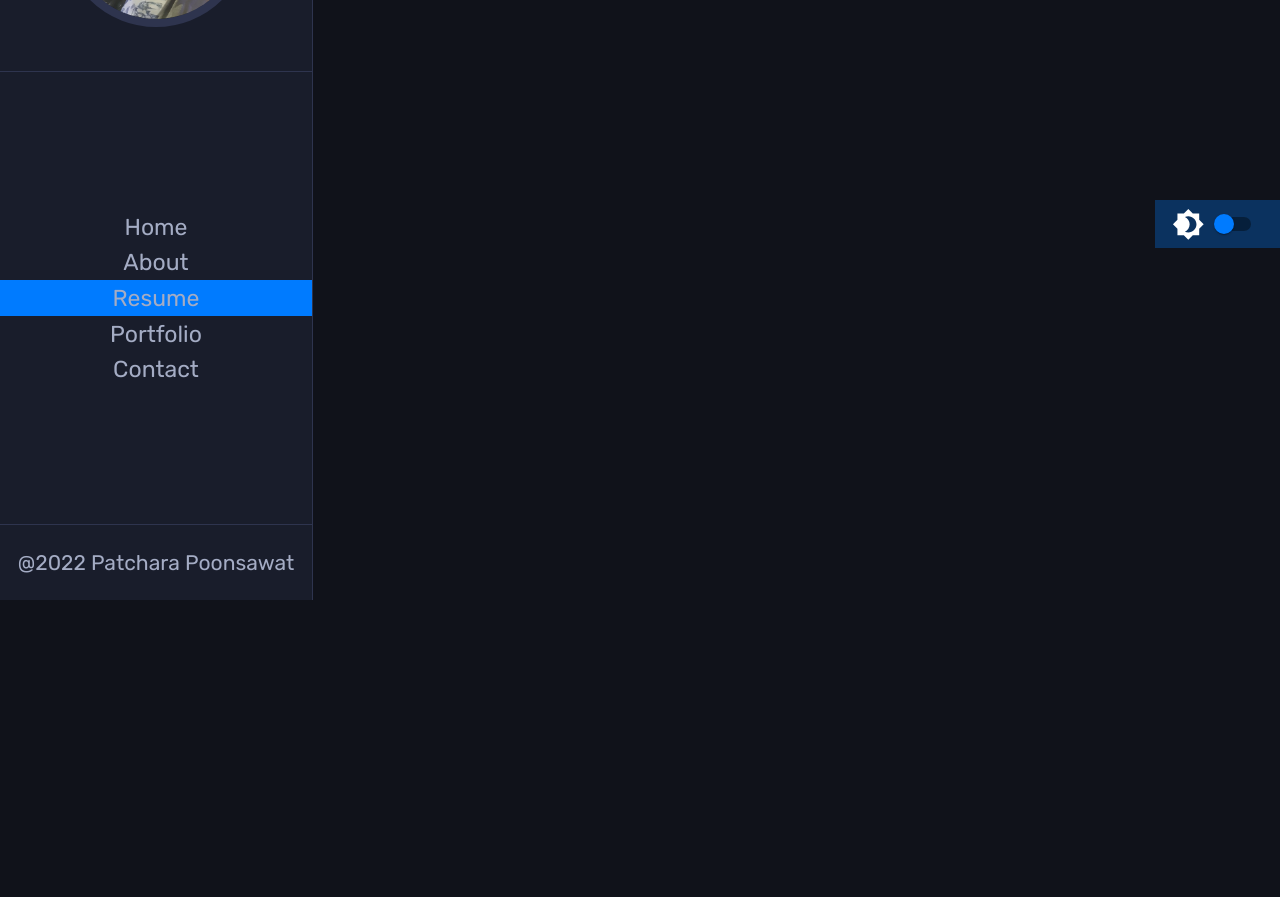
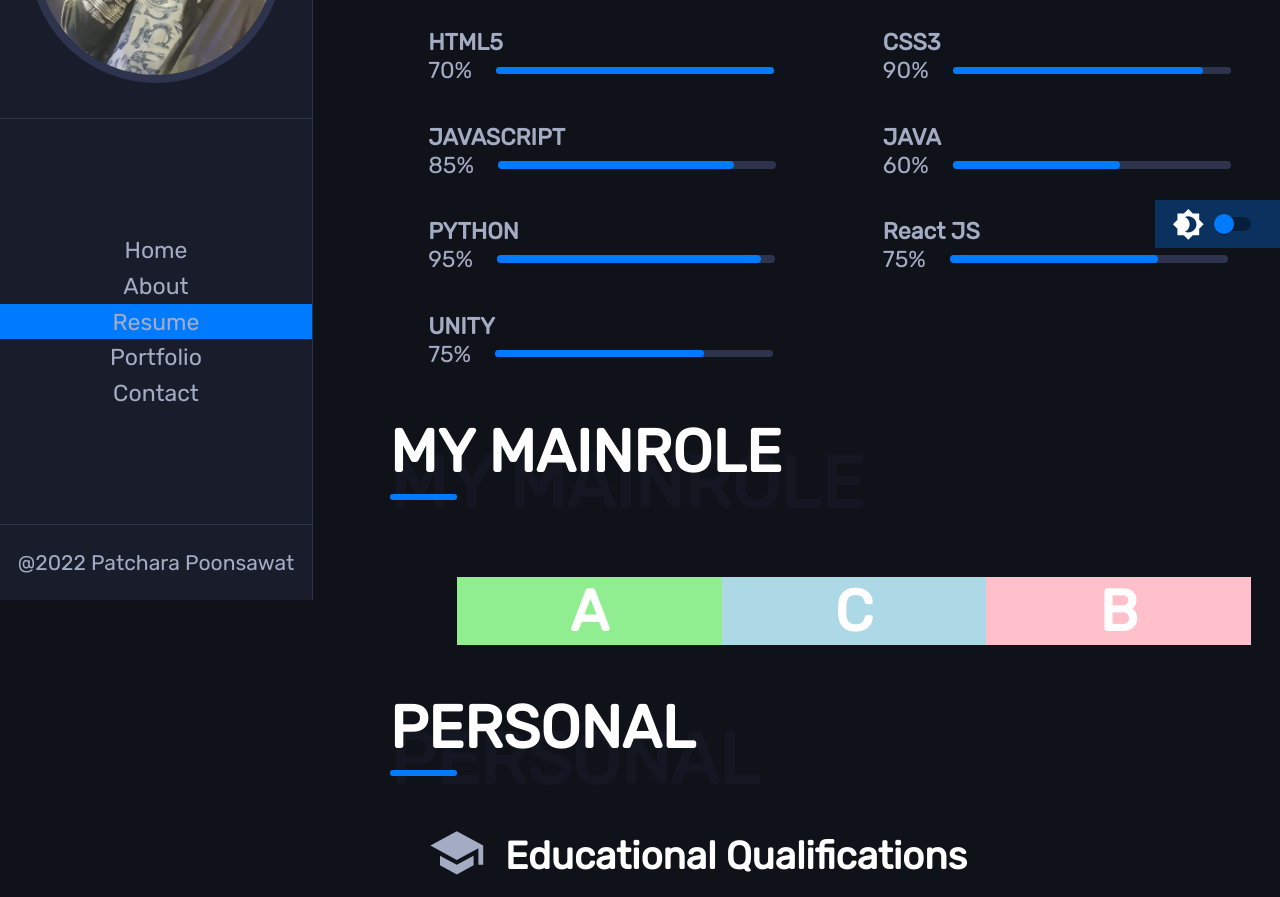
Before and after one commit to ittsty/ReactFinalProject, a React (Create React App) app: page /resume in a window 1280 px wide. Shown: the part 200-1097 px from the top of the page. Before the commit the page ends 800 px from the top, so only its background shows below. Built offline with nearby package versions, Linux system fonts and the light colour scheme.

Commit message:
ResumePage

```diff
--- a/src/App.js
+++ b/src/App.js
@@ -7,6 +7,7 @@ import { IconButton } from '@material-ui/core/';
 import { useState,useEffect} from "react";
 import HomePage from "./Pages/HomePage";
 import AboutPage from "./Pages/AboutPage";
+import ResumePage from "./Pages/ResumePage";
 
 function App() {
 
@@ -50,6 +51,7 @@ function App() {
           <Switching>
             <Route path='/' exact><HomePage/></Route>
             <Route path='/about'><AboutPage/></Route>
+            <Route path='/resume'><ResumePage/></Route>
           </Switching>
       </MainContentStyle>
     </div>
--- a/src/Components/Navigation.js
+++ b/src/Components/Navigation.js
@@ -37,9 +37,9 @@ const NavigationStyled = styled.nav`
         width: 100%;
         border-bottom: 1px solid var(--border-color);
         text-align: center;
-        padding: 2rem;
+        padding: 1.5rem;
         img{
-            width: 80%;
+            width: 100%;
             border-radius: 50%;
             border: 8px solid var(--border-color);
 
--- /dev/null
+++ b/src/Components/ProgressBar.js
@@ -0,0 +1,43 @@
+import React from 'react'
+import styled from 'styled-components';
+
+function ProgressBar({title, width, text}) {
+    return (
+        <ProgressBarStyled>
+            <h6>{title}</h6>
+            <div className="progress-bar">
+                <p>{text}</p>
+                <div className="progress">
+                    <span style={{width: width}}></span>
+                </div>
+            </div>
+        </ProgressBarStyled>
+    )
+}
+
+const ProgressBarStyled = styled.div`
+    .progress-bar{
+        display: flex;
+        align-items: center;
+        p{
+            padding-right: 1.25rem;
+        }
+        .progress{
+            position: relative;
+            width: 70%;
+            height: .4rem;
+            background-color: var(--border-color);
+            border-radius: 15px;
+            span{
+                position: absolute;
+                left: 0;
+                bottom: 0;
+                height: 100%;
+                background-color: var(--primary-color);
+                border-radius: inherit;
+            }
+        }
+    }
+`;
+
+export default ProgressBar;
--- /dev/null
+++ b/src/Components/Resume-item.js
@@ -0,0 +1,71 @@
+import React from 'react'
+import styled from 'styled-components';
+
+function ResumeItem({year, title, subTitle, text}) {
+    return (
+        <ResumeItemStyled>
+            <div className="left-content">
+                <p>{year}</p>
+            </div>
+            <div className="right-content">
+                <h5>{title}</h5>
+                <h6>{subTitle}</h6>
+                <p>{text}</p>
+            </div>
+        </ResumeItemStyled>
+    )
+}
+
+const ResumeItemStyled = styled.div`
+    display: flex;
+    @media screen and (max-width: 421px){
+        p, h5, h6{
+            font-size: 80%;
+        }
+    }
+    &:not(:last-child){
+        padding-bottom: 3rem;
+    }
+    .left-content{
+        width: 20%;
+        padding-left: 20px;
+        position: relative;
+        &::before{
+            content: "";
+            position: absolute;
+            left: -10px;
+            top: 5px;
+            height: 15px;
+            width: 15px;
+            border-radius: 50%;
+            border: 2px solid var(--border-color);
+            background-color: var(--background-dark-color);
+        }
+        p{
+            display: inline-block;
+        }
+    }
+    .right-content{
+        padding-left: 5rem;
+        position: relative;
+        &::before{
+            content: "";
+            position: absolute;
+            left: 0;
+            top: 15px;
+            height: 2px;
+            width: 3rem;
+            background-color: var(--border-color);
+        }
+        h5{
+            color: var(--primary-color);
+            font-size: 2rem;
+            padding-bottom: .4rem;
+        }
+        h6{
+            padding-bottom: .6rem;
+            font-size: 1.5rem;
+        }
+    }
+`;
+export default ResumeItem;
--- /dev/null
+++ b/src/Components/SmallTitle.js
@@ -0,0 +1,28 @@
+import React from 'react'
+import styled from 'styled-components'
+
+function SmallTitle({icon, title}) {
+    return (
+        <SmallTitleStyled >
+            <p>{icon}</p>
+            <h3>{title}</h3>
+        </SmallTitleStyled >
+    )
+}
+
+const SmallTitleStyled = styled.div`
+    display: flex;
+    align-items: center;
+    p{
+        padding-right: 1rem;
+        svg{
+            font-size: 3rem;
+        }
+    }
+    h3{
+        color: var(--white-color);
+        font-size: 2rem;
+    }
+`;
+
+export default SmallTitle
--- a/src/Components/Title.js
+++ b/src/Components/Title.js
@@ -22,7 +22,7 @@ const TitleStyled = styled.div`
             content: "";
             position: absolute;
             bottom: 0;
-            width: 7.4rem;
+            width: 3.5rem;
             height: .33rem;
             background-color: var(--background-light-color-2);
             border-radius: 15px;
@@ -41,7 +41,7 @@ const TitleStyled = styled.div`
         span{
             font-weight: 900;
             color: rgba(25,29,43,.44);
-            font-size: 5rem;
+            font-size: 3.75rem;
             position: absolute;
             left: 0;
             top: 30%;
--- a/src/Pages/ResumePage.js
+++ b/src/Pages/ResumePage.js
@@ -1,9 +1,123 @@
 import React from 'react'
+import Title from '../Components/Title'
+import {MainLayout,InnerLayout} from '../styles/Layout'
+import styled from "styled-components";
+import ProgressBar from '../Components/ProgressBar'
+import SmallTitle from '../Components/SmallTitle';
+import ResumeItem from '../Components/Resume-item';
+import SchoolIcon from "@material-ui/icons/School"
 
 const ResumePage = () => {
+
+  const school = <SchoolIcon />
+
   return (
-    <div>ResumePage</div>
-  )
+
+    <MainLayout>
+      <InnerLayout>
+        {/* <Title title={"Resume"} span={"Resume"} /> */}
+        <SkillsStyled>
+          <Title title={"My Skills"} span={"my skills"} />
+          <InnerLayout>
+            <div className="skills">
+              <ProgressBar title={"HTML5"} width={"100%"} text={"70%"} />
+              <ProgressBar title={"CSS3"} width={"90%"} text={"90%"} />
+              <ProgressBar title={"JAVASCRIPT"} width={"85%"} text={"85%"} />
+              <ProgressBar title={"JAVA"} width={"60%"} text={"60%"} />
+              <ProgressBar title={"PYTHON"} width={"95%"} text={"95%"} />
+              <ProgressBar title={"React JS"} width={"75%"} text={"75%"} />
+              <ProgressBar title={"UNITY"} width={"75%"} text={"75%"} />
+            </div>
+          </InnerLayout>
+        </SkillsStyled>
+
+        <MainRoleStyle >
+          <Title title={"My MainRole"} span={"My MainRole"} />
+          <InnerLayout>
+            <div className='row'>
+                <div className="column green">
+                  <h1>A</h1>
+                </div>
+              <div className="column blue">
+                <h1>C</h1>
+              </div>
+              <div className="column red">
+                <h1>B</h1>
+              </div>
+            </div>
+
+          </InnerLayout>
+        </MainRoleStyle>
+
+        <ResumeStyled>
+        <Title title={"Personal"} span={"Personal"} />
+            <InnerLayout>
+                <div className="small-title u-small-title">
+                    <SmallTitle icon={school} title={"Educational Qualifications"} />
+                </div>
+                <div className="resume-content ">
+                    <ResumeItem
+                        year={'2019 - Present'}
+                        title={'Thai-Nichi Institute of Technology'}
+                        subTitle={"bachelor's degree"}
+                    />
+                    <ResumeItem
+                        year={'2016 - 2019'}
+                        title={'Bodindecha (Sing Singhaseni)2 School'}
+                        subTitle={'High School'}
+                        text={'Mathematics-Science'}
+                    />
+                    <ResumeItem
+                        year={'2014 - 2016'}
+                        title={'Bodindecha (Sing Singhaseni)2 School'}
+                        subTitle={'Middle School'}
+                    />
+                </div>
+            </InnerLayout>
+        </ResumeStyled>
+      </InnerLayout>
+
+    </MainLayout>
+  );
 }
 
+const MainRoleStyle = styled.section`
+.row{
+  height: 5rem;
+  padding: 1.5rem;
+}
+.column {
+  float: left;
+  width: 33.33%;
+  text-align: center ;
+}
+.red { color: red; background: pink; }
+.blue { color: blue; background: lightblue; }
+.green { color: green; background: lightgreen; }
+`
+
+const SkillsStyled = styled.section`
+    .skills{
+        display: grid;
+        grid-template-columns: repeat(2, 1fr);
+        grid-row-gap: 2rem;
+        grid-column-gap: 3rem;
+        @media screen and (max-width: 700px){
+            grid-template-columns: repeat(1, 1fr);
+        }
+    }
+`;
+
+const ResumeStyled = styled.section`
+    .small-title{
+        padding-bottom: 3rem;
+    }
+    .u-small-title-margin{
+        margin-top: 4rem;
+    }
+
+    .resume-content{
+        border-left: 2px solid var(--border-color);
+    }
+`;
 export default ResumePage
--- a/src/styles/Layout.js
+++ b/src/styles/Layout.js
@@ -2,10 +2,10 @@ import styled from "styled-components";
 
 
 export const MainLayout = styled.div`
-    padding: 5rem 0;
+    padding: 2.5rem 0;
     margin-left: 2rem;
 `;
 export const InnerLayout = styled.div`
-    padding: 5rem 0;
+    padding: 2.5rem 0;
     margin-left: 2rem;
 `;
```
